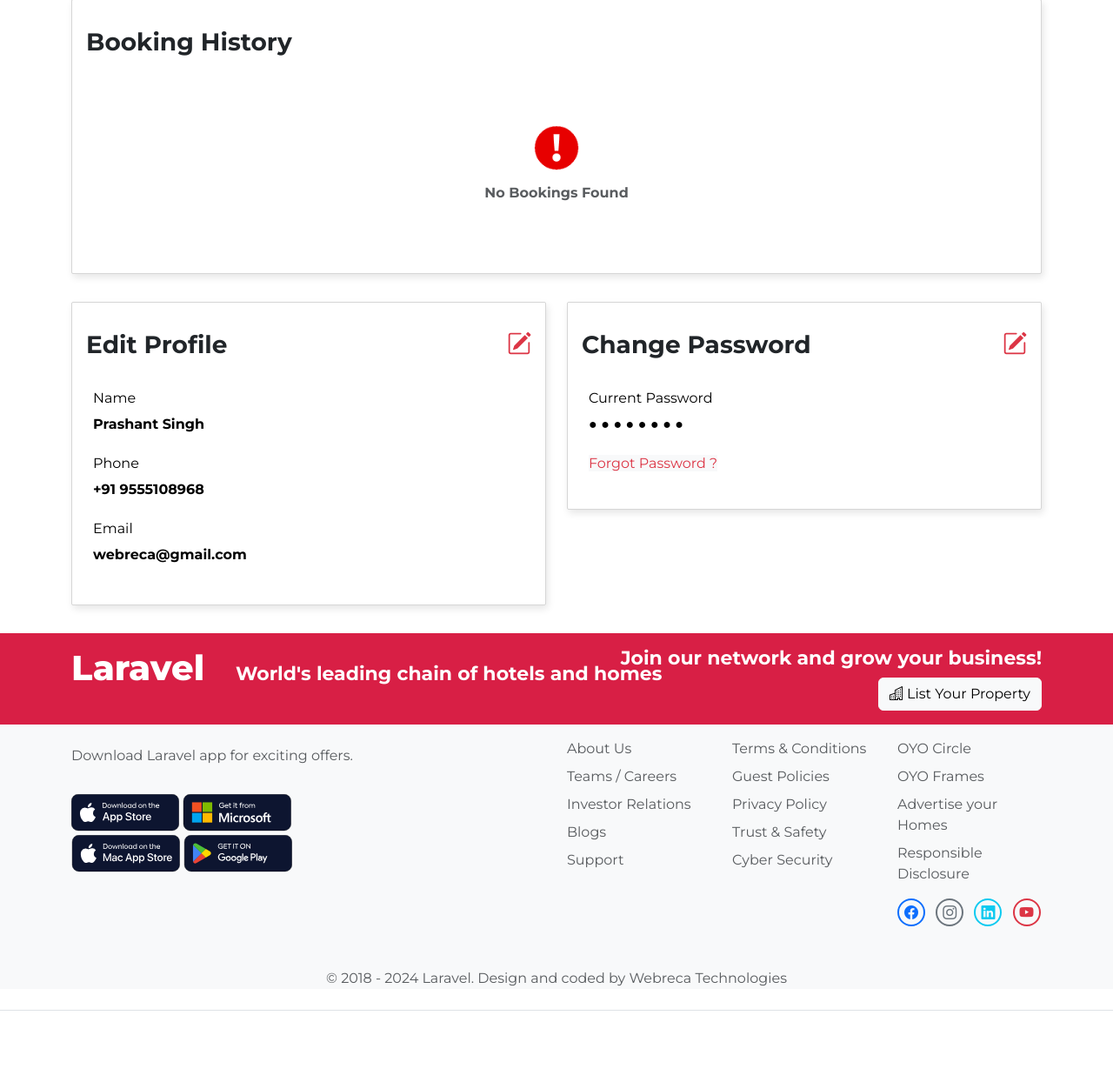
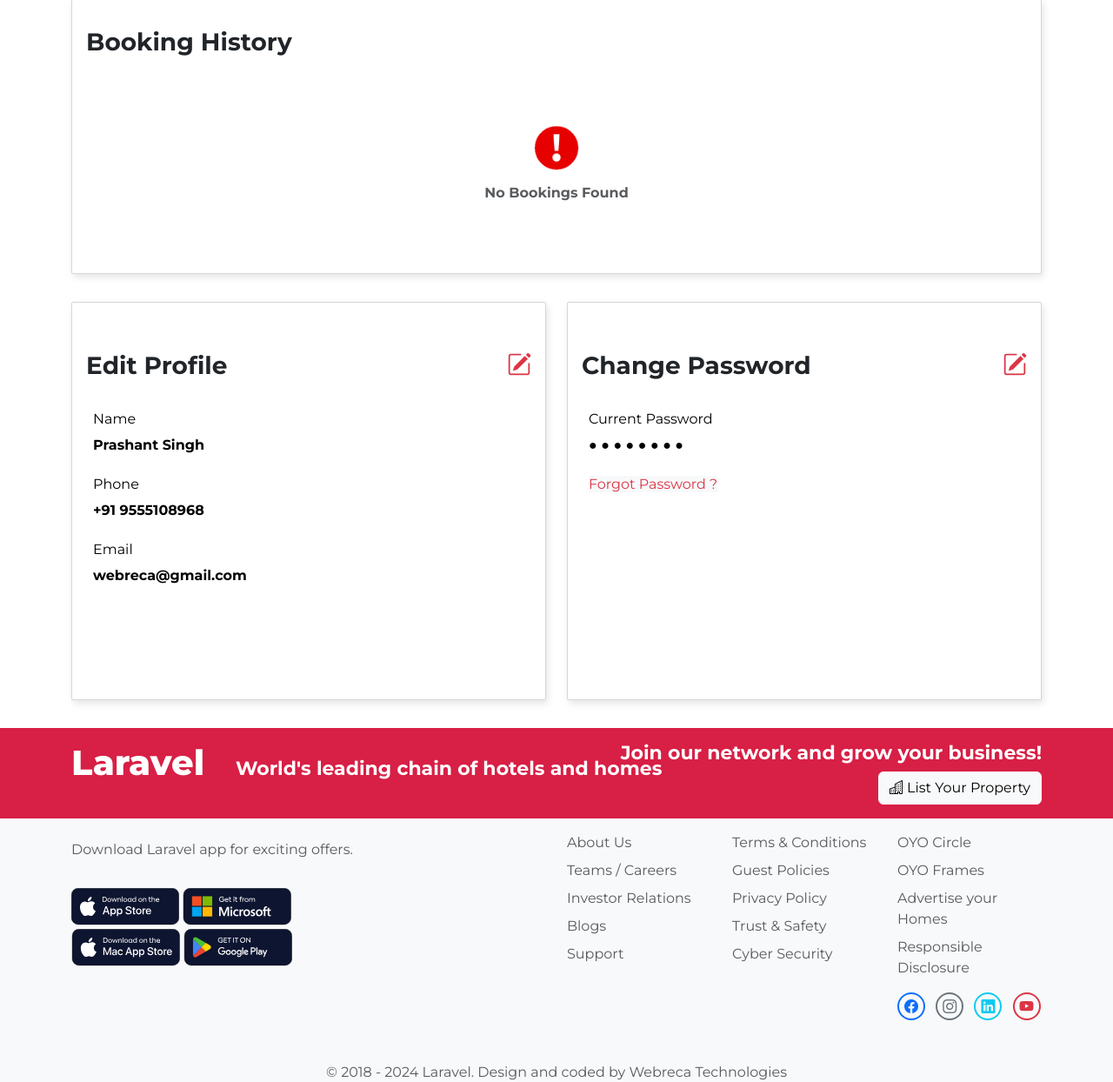
Before and after one commit to webreca/hotels, a Laravel app: page /home in a window 1280 px wide. Shown: the part 662-1906 px from the top of the page at 87% size. Before the commit the page ends 1824 px from the top, so only its background shows below. Run offline with Laravel 12, Linux system fonts and the light colour scheme; a user stored in the database is signed in; data comes from the database, SQL or seed files in the repository; some libraries are stand-ins or nearby versions.

Commit message:
uploading all files

```diff
--- a/public/css/custom.css
+++ b/public/css/custom.css
@@ -428,7 +428,7 @@ p.no-span:after {
     box-shadow: 2px 4px 8px 0 rgba(0, 0, 0, 0.1);
     border: solid 1px #d6d6d6 !important;
 }
-.booking-history-card, .password-card, .profile-card{
+.booking-history-card{
     border-radius: 2px;
     box-shadow: 2px 4px 8px 0 rgba(0, 0, 0, 0.1);
     border: solid 1px #d6d6d6 !important;
@@ -437,3 +437,9 @@ p.no-span:after {
    min-height: 57.8px !important;
    padding: 5px !important;
 }
+.password-card, .profile-card{
+    border-radius: 2px;
+    box-shadow: 2px 4px 8px 0 rgba(0, 0, 0, 0.1);
+    border: solid 1px #d6d6d6 !important;
+    min-height: 28.625rem !important;
+}
--- a/resources/views/guest/dashboard/sections/change-password.blade.php
+++ b/resources/views/guest/dashboard/sections/change-password.blade.php
@@ -1,5 +1,5 @@
 <div class="col-lg-6" id="change-password-div" @if (request()->query('tab') == 'verify-otp') style="display: none;" @endif>
-    <div class="card password-card">
+    <div class="card password-card pt-4">
         <div class="card-body">
             <h3 class="text-dark fw-bold float-start py-3">{{ __('Change Password') }}</h3>
             <h3 class="py-3 float-end"><a href="javascript:void(0)" class="text-danger fw-bold text-decoration-none"
@@ -32,7 +32,7 @@
                                 <td>
                                     <label for="new_password" class="form-label">{{ __('New Password') }}</label>
                                     <input id="new_password" type="password"
-                                        class="form-control profile-field @error('new_password') is-invalid @enderror"
+                                        class="form-control password-field @error('new_password') is-invalid @enderror"
                                         name="new_password" value="{{ old('new_password') }}">
                                     <span class="help-text text-sm text-muted small">Password should have atleast 8
                                         characters including 1 special character.</span>
--- a/resources/views/guest/dashboard/sections/forgot-password.blade.php
+++ b/resources/views/guest/dashboard/sections/forgot-password.blade.php
@@ -1,5 +1,5 @@
 <div class="col-lg-6" id="forgot-password-div" @if (request()->query('tab') == 'verify-otp') @else style="display: none;" @endif>
-    <div class="card password-card">
+    <div class="card password-card pt-4">
         <div class="card-body">
             <h3 class="text-dark fw-bold float-start py-3">{{ __('Change Password') }}</h3>
             <h3 class="py-3 float-end"><a href="javascript:void(0)" class="text-danger fw-bold text-decoration-none"
@@ -28,7 +28,7 @@
                                 <td>
                                     <label for="forgot_new_password" class="form-label">{{ __('New Password') }}</label>
                                     <input id="forgot_new_password" type="password"
-                                        class="form-control profile-field @error('new_password') is-invalid @enderror"
+                                        class="form-control password-field @error('new_password') is-invalid @enderror"
                                         name="new_password" value="{{ old('new_password') }}" required>
                                     <span class="help-text text-sm text-muted small">Password should have atleast 8
                                         characters including 1 special character.</span>
@@ -50,7 +50,7 @@
                             </tr>
                             <tr>
                                 <td>
-                                    <p class="mt-3 mb-4 fw-bold fs-15"><a href="javascript:void(0)"
+                                    <p class="mt-2 fw-bold fs-15"><a href="javascript:void(0)"
                                             class="text-decoration-none text-danger bg-light" id="resend-code">Resend
                                             Code
                                             <span id="timer-text" style="display: none">in <span
--- a/resources/views/guest/dashboard/sections/profile.blade.php
+++ b/resources/views/guest/dashboard/sections/profile.blade.php
@@ -1,5 +1,5 @@
 <div class="col-lg-6">
-    <div class="card profile-card">
+    <div class="card profile-card pt-4">
         <div class="card-body">
             <h3 class="text-dark fw-bold py-3 float-start">{{ __('Edit Profile') }}</h3>
             <h3 class="py-3 float-end"><a href="javascript:void(0)" class="text-danger fw-bold text-decoration-none"
```
